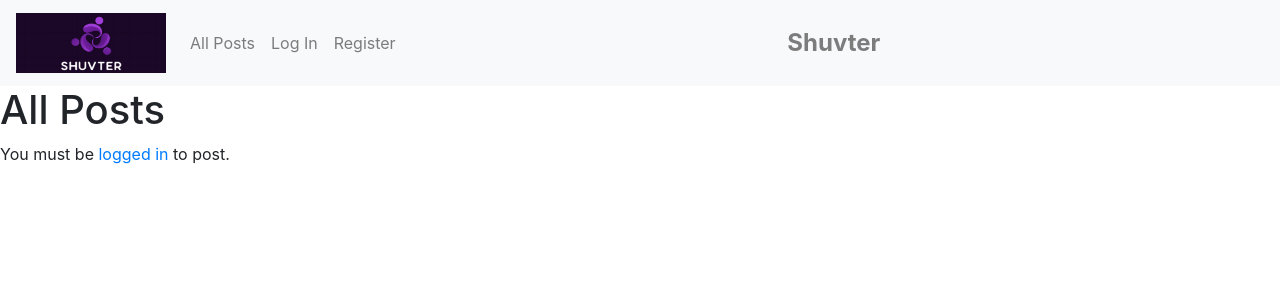
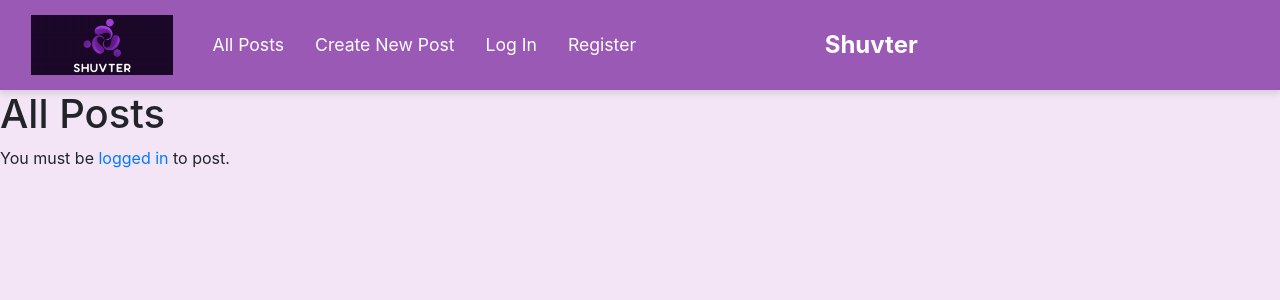
Before and after one commit to shuvaaashish/Network, a Django app: page / in a window 1280 px wide. Shown: the top 300 px of the page. Run offline with Django 3.2, Linux system fonts and the light colour scheme; some libraries are stand-ins or nearby versions.

Commit message:
Enhance navbar styling, add JavaScript functionality for post navigation, and update index layout

```diff
--- a/network/static/network/styles.css
+++ b/network/static/network/styles.css
@@ -1,13 +1,53 @@
 .navbar-nav {
     margin: auto;
 }
+
 .navbar-brand img {
     height: 60px;
-    width: 150px;
+    width: auto;
 }
+
 .navbar-text {
     font-size: 1.5rem;
     font-weight: bold;
-    text-align: center;
-    width: 100%;
+    color: #FFFFFF !important;
 }
+
+.navbar.navbar-light {
+    background-color: #9B59B6 !important;
+}
+
+body {
+    background-color: #F3E5F5;
+}
+
+.navbar .nav-link {
+    color: #FFFFFF !important;
+    font-size: 1.1rem;
+    padding: 10px 15px;
+}
+
+.navbar .nav-link:hover {
+    color: #D4A1FF !important;
+}
+
+.navbar-nav .nav-item {
+    margin-right: 15px;
+}
+
+.navbar {
+    padding-top: 10px;
+    padding-bottom: 10px;
+    display: flex;
+    justify-content: space-between;  /* Keeps the navbar content spaced correctly */
+    align-items: center;  /* Aligns items vertically in the center */
+}
+
+.navbar .navbar-text {
+    flex-grow: 1;  /* Ensures the text takes up remaining space */
+    text-align: center;  /* Center the text */
+}
+
+.navbar.navbar-light {
+    box-shadow: 0 4px 6px rgba(0, 0, 0, 0.1);
+}
--- a/network/templates/network/index.html
+++ b/network/templates/network/index.html
@@ -1,13 +1,18 @@
 {% extends "network/layout.html" %}
+
+{% load static %}
 
 {% block body %}
     <h1>All Posts</h1>
+
+    <!-- New Post Form (Initially hidden) -->
     {% if user.is_authenticated %}
-    <div class="new-post">
+    <div id="new-post" class="new-post" style="display: none;"> <!-- Initially hidden -->
+        <h2>New Post</h2>
         <form action="" method="post">
             {% csrf_token %}
             <div class="form-group">
-            <textarea name="content" class="form-control" placeholder="What's on your mind?"></textarea>
+                <textarea name="content" class="form-control" placeholder="What's on your mind?"></textarea>
             </div>
             <button type="submit" class="btn btn-primary">Post</button>
         </form>
@@ -15,5 +20,9 @@
     {% else %}
     <p>You must be <a href="{% url 'login' %}">logged in</a> to post.</p>
     {% endif %}
+{% endblock %}
 
+{% block script %}
+    <!-- Link to the external JavaScript file -->
+    <script src="{% static 'network/work.js' %}"></script>
 {% endblock %}
--- a/network/templates/network/layout.html
+++ b/network/templates/network/layout.html
@@ -8,20 +8,18 @@
         <link href="{% static 'network/styles.css' %}" rel="stylesheet">
     </head>
     <body>
-
         <nav class="navbar navbar-expand-lg navbar-light bg-light">
+            <div class="container-fluid">
+                <div class="d-flex align-items-center">
                     <a class="navbar-brand" href="#">
                         <img src="{% static 'network/logo.png' %}" alt="Logo">
                     </a>
-            <div>
-              <ul class="navbar-nav">
-                {% if user.is_authenticated %}
+                    <ul class="navbar-nav ml-3">
                         <li class="nav-item">
-                        <a class="nav-link" href="#"><strong>{{ user.username }}</strong></a>
+                            <a class="nav-link" id="showAllPostsLink" href="javascript:void(0);">All Posts</a>
                         </li>
-                {% endif %}
                         <li class="nav-item">
-                  <a class="nav-link" href="{% url 'index' %}">All Posts</a>
+                            <a class="nav-link" id="showNewPostLink" href="javascript:void(0);">Create New Post</a>
                         </li>
                         {% if user.is_authenticated %}
                             <li class="nav-item">
@@ -43,6 +41,12 @@
                 <div class="mx-auto">
                     <span class="navbar-text">Shuvter</span>
                 </div>
+                <div class="d-flex align-items-center ml-auto">
+                    {% if user.is_authenticated %}
+                        <a class="nav-link" href="#"><strong>{{ user.username }}</strong></a>
+                    {% endif %}
+                </div>
+            </div>
         </nav>
 
         <div class="body">
```
Also changed, not shown: network/static/network/work.js (added, +38 -0 lines). Lines whose indentation alone changed are shown as unchanged.
